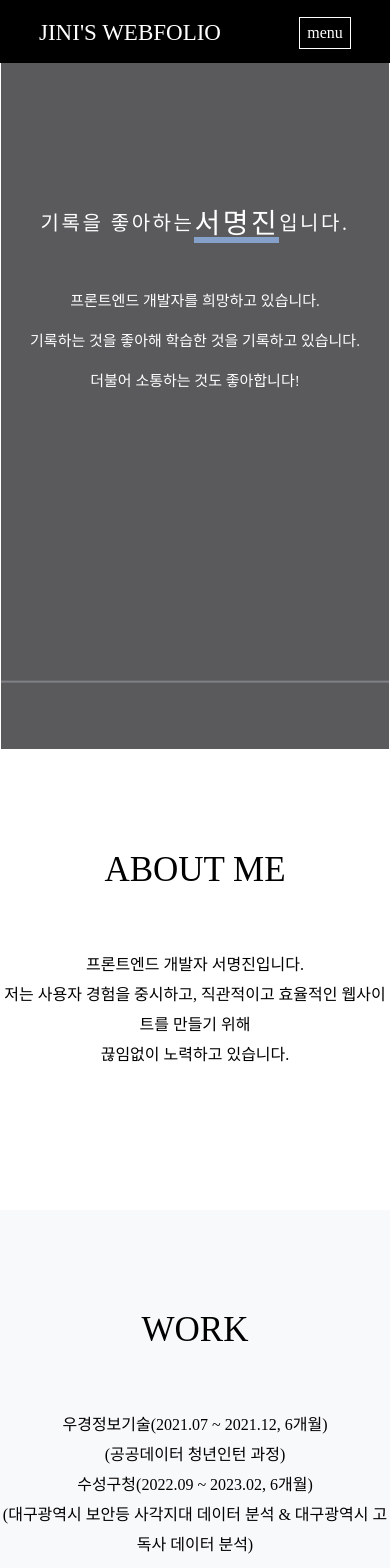
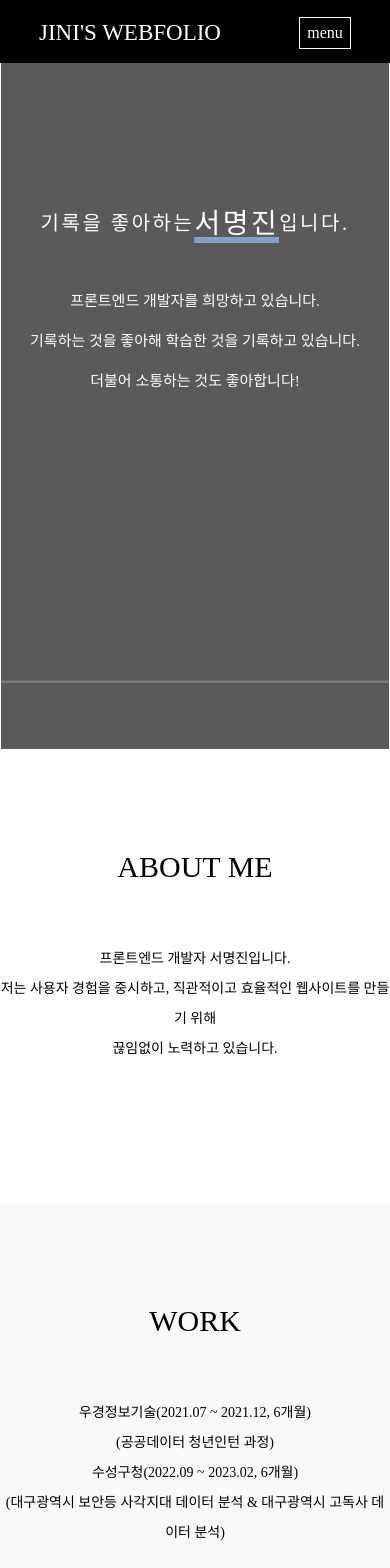
Before and after one commit to myeongjin99/my_portfolio, a React (Create React App) app: page / in a window 390 px wide. Shown: the top 1568 px of the page. Built offline with nearby package versions, Linux system fonts and the light colour scheme; a web font is replaced by a local one.

Commit message:
<Feat : works 반응형 구현>

```diff
--- a/src/components/AboutMe.jsx
+++ b/src/components/AboutMe.jsx
@@ -23,12 +23,18 @@ export const Title = styled.div`
   padding: 70px 0px 30px 0px;
   font-size: 35px;
   font-family: "GongGothicMedium";
+  @media screen and (max-width: 600px) {
+    font-size: 30px;
+  }
 `;
 
 const Contents = styled.div`
   font-family: "GongGothicMedium";
   margin: 30px 0px 70px 0px;
   line-height: 30px;
+  @media screen and (max-width: 600px) {
+    font-size: 14px;
+  }
 `;
 
 export default AboutMe;
--- a/src/components/Work.jsx
+++ b/src/components/Work.jsx
@@ -28,5 +28,8 @@ const Contents = styled.div`
   font-family: "GongGothicMedium";
   margin: 30px 0px 70px 0px;
   line-height: 30px;
+  @media screen and (max-width: 600px) {
+    font-size: 14px;
+  }
 `;
 export default Work;
```
